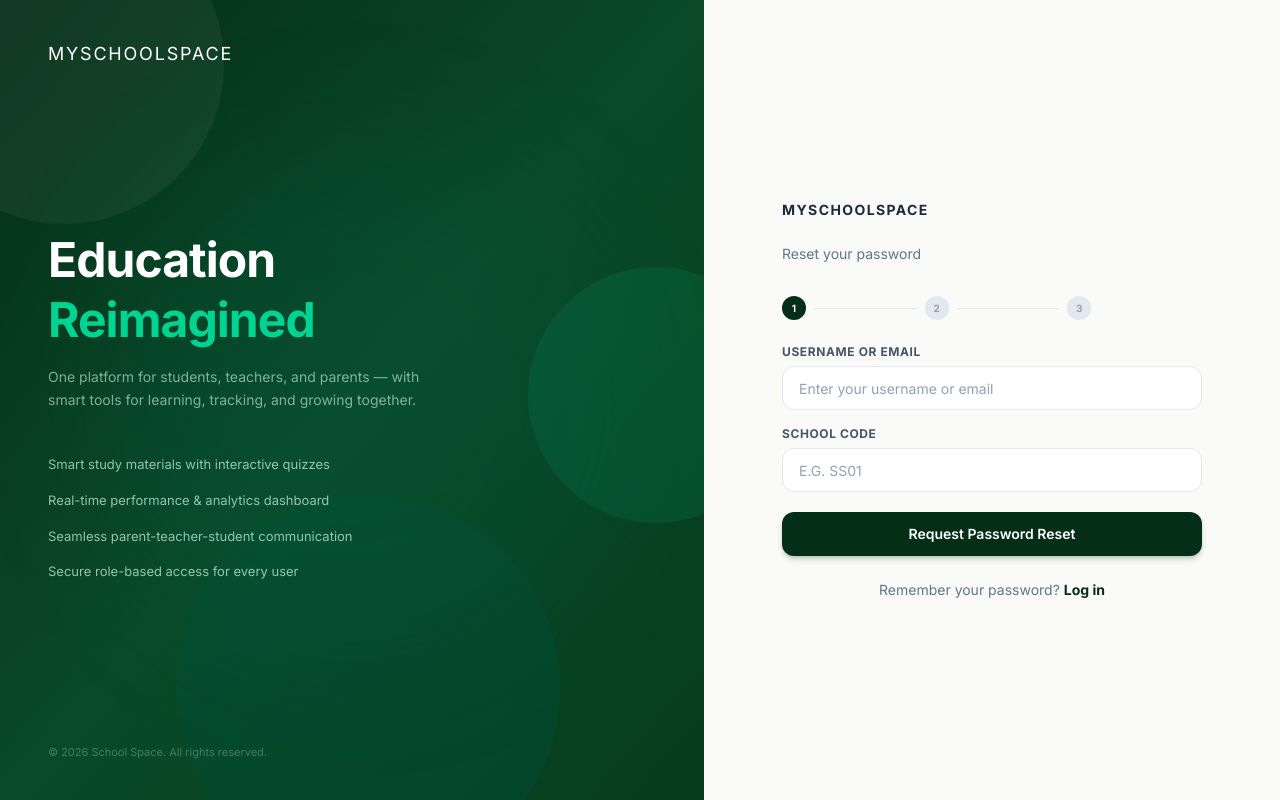
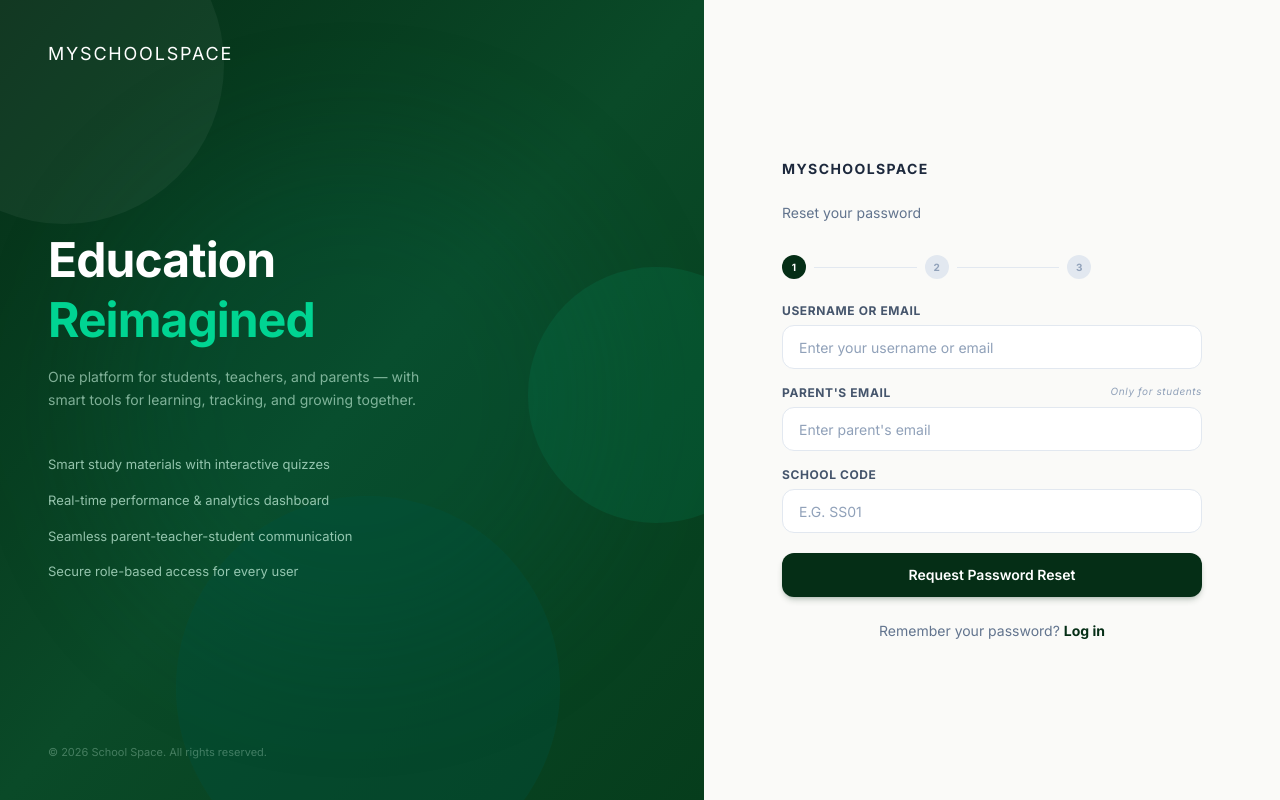
Before and after one commit to samanataGautam1/My-School-Space, a React (Vite) app in the folder frontend/: page /forgot-password in a window 1280 px wide. Built offline with nearby package versions, Linux system fonts and the light colour scheme; no server answers.

Commit message:
fixed login bug and added JWT auth

```diff
--- a/frontend/src/authentication/ForgotPassword.jsx
+++ b/frontend/src/authentication/ForgotPassword.jsx
@@ -13,6 +13,7 @@ export default function ForgotPassword() {
 
     const [formData, setFormData] = useState({
         usernameOrEmail: "",
+        parentEmail: "",
         schoolCode: "",
         code: "",
         newPassword: "",
@@ -36,7 +37,8 @@ export default function ForgotPassword() {
         try {
             const res = await passwordService.requestReset({
                 usernameOrEmail: formData.usernameOrEmail.trim(),
-                schoolCode: formData.schoolCode.trim().toUpperCase()
+                schoolCode: formData.schoolCode.trim().toUpperCase(),
+                parentEmail: formData.parentEmail.trim()
             });
             if (res.ok) {
                 toast.success(res.message);
@@ -121,6 +123,19 @@ export default function ForgotPassword() {
                         />
                     </div>
                     <div>
+                        <label className="block text-xs font-bold text-slate-600 mb-1.5 uppercase tracking-wider flex justify-between">
+                            <span>Parent's Email</span>
+                            <span className="text-[10px] text-slate-400 font-normal normal-case italic">Only for students</span>
+                        </label>
+                        <input
+                            type="email"
+                            className="w-full h-11 px-4 rounded-xl bg-white border border-slate-200 text-slate-900 text-sm focus:outline-none focus:ring-2 focus:ring-[#052e16] focus:border-transparent transition-all placeholder:text-slate-400"
+                            placeholder="Enter parent's email"
+                            value={formData.parentEmail}
+                            onChange={(e) => setFormData({ ...formData, parentEmail: e.target.value })}
+                        />
+                    </div>
+                    <div>
                         <label className="block text-xs font-bold text-slate-600 mb-1.5 uppercase tracking-wider">School Code</label>
                         <input
                             type="text"
@@ -145,8 +160,8 @@ export default function ForgotPassword() {
             {step === 2 && (
                 <form onSubmit={handleReset} className="space-y-4">
                     <div className="bg-slate-50 border border-slate-200 rounded-xl p-3 text-[11px] text-slate-600 leading-relaxed">
-                        {requiresApproval ? (
-                            <p>Your reset request has been sent to your school administrator. Once approved, enter the code provided by your admin below.</p>
+                        {formData.parentEmail ? (
+                            <p>A 6-digit verification code has been sent to your parent's email: <strong>{formData.parentEmail}</strong>. It expires in 15 minutes.</p>
                         ) : (
                             <p>A 6-digit verification code has been sent to your email. It expires in 15 minutes.</p>
                         )}
```
Also changed, not shown: 2 other files (tests, documents, lock files or other folders).
